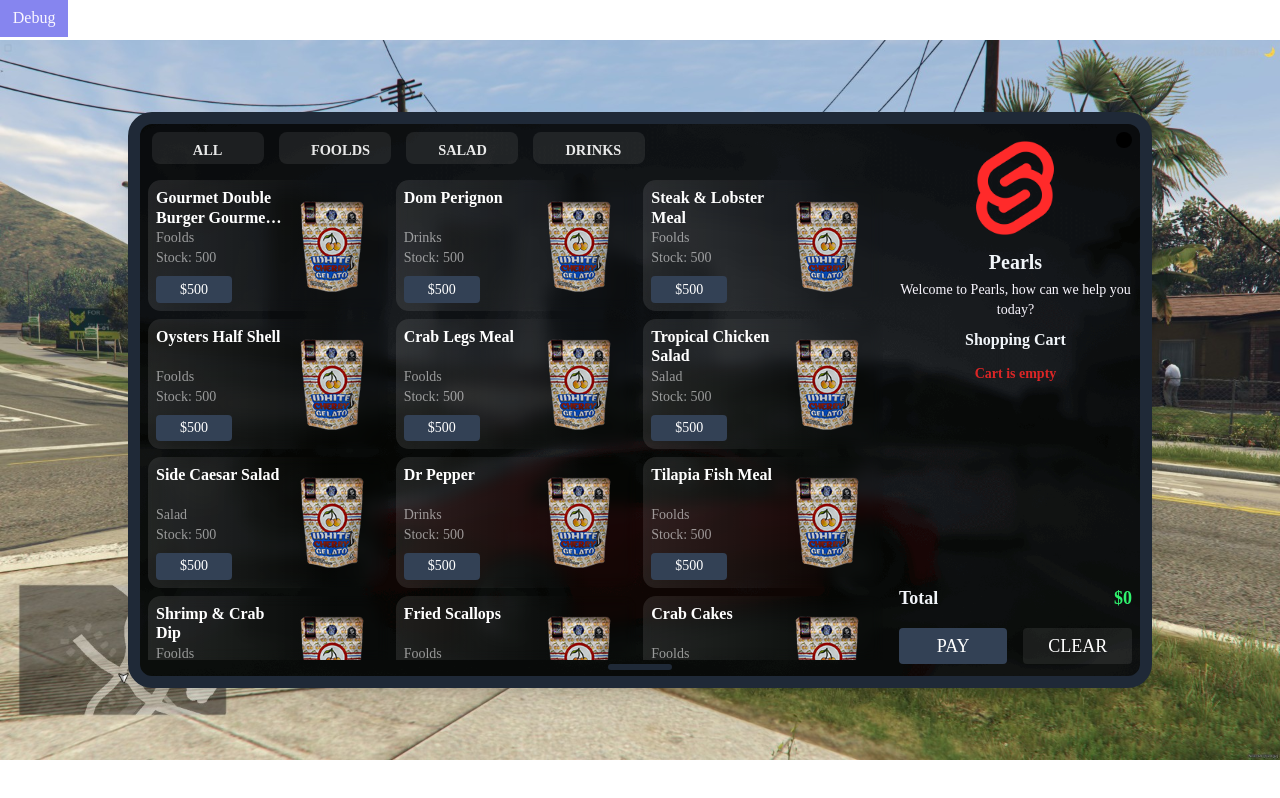
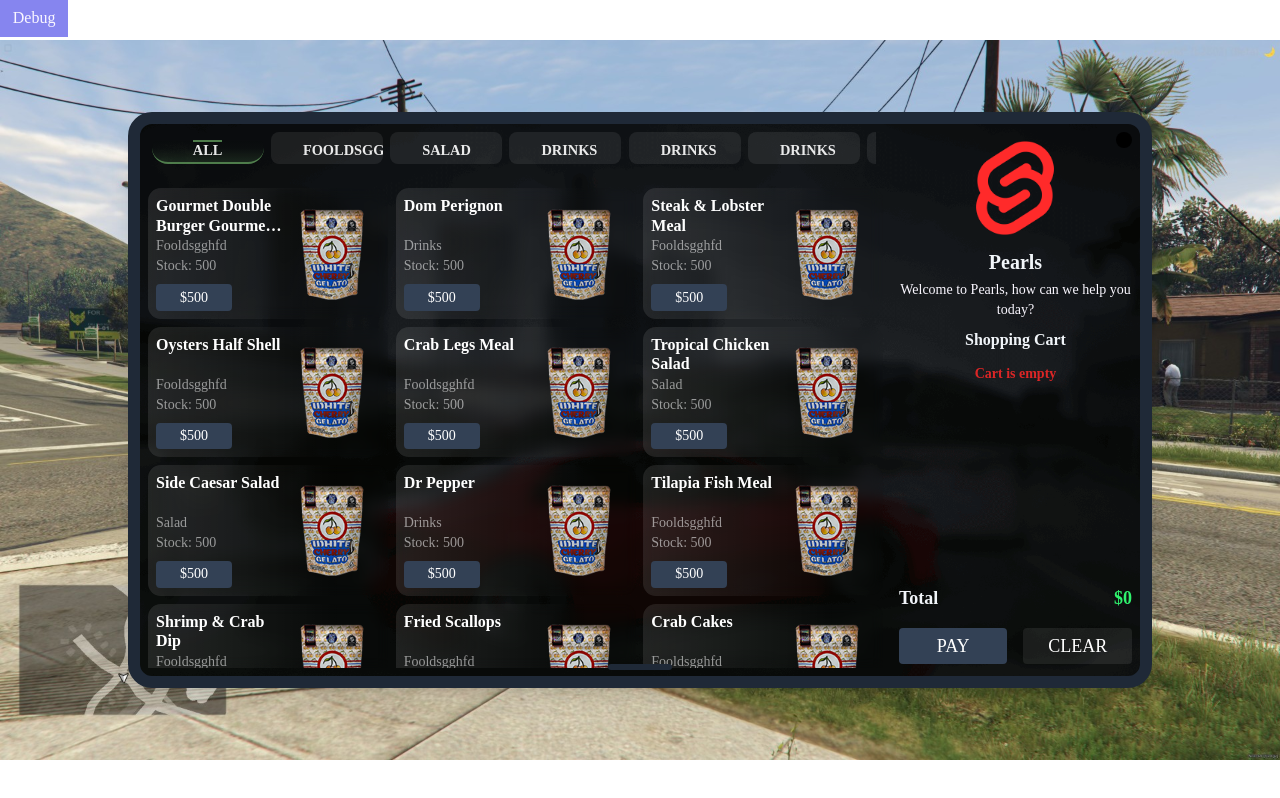
Before and after one commit to abubakarva33/fivem-store, a Svelte app: page / in a window 1280 px wide. Built offline with nearby package versions, Linux system fonts and the light colour scheme; a web font is replaced by a local one.

Commit message:
scroll issue

```diff
--- a/src/components/ShopComponent.svelte
+++ b/src/components/ShopComponent.svelte
@@ -135,7 +135,7 @@
         <div class="flex flex-col">
             <!-- Categories -->
             <div
-                class="category-scrollbar flex gap-2 mb-4"
+                class="category-scrollbar flex mb-4 pb-2"
                 on:wheel={handleWheel}
             >
                 <button
@@ -290,7 +290,18 @@
 
 <style>
     .selected {
-        background-color: #91a8ee;
+        background: linear-gradient(
+            0deg,
+            rgba(116, 185, 110, 0.15) 0%,
+            rgba(116, 185, 110, 0.018) 45.05%,
+            rgba(116, 185, 110, 0) 74.14%
+        ) !important;
+        border-bottom: 1.5px solid rgba(116, 185, 110, 0.65) !important;
+        filter: drop-shadow(0px 0px 73px rgba(116, 185, 110, 0.05)) !important;
+        border-radius: 25px !important;
+    }
+    .selected > span {
+        background: rgba(116, 185, 110, 0.65) !important;
     }
     .cart {
         height: 130px; /* Set a fixed height */
@@ -411,7 +422,8 @@
         background: rgba(255, 255, 255, 0.08);
         border-radius: 5px;
         color: rgba(255, 255, 255, 0.9);
-        display: block;
+        display: flex;
+        justify-content: center;
         text-transform: uppercase;
         font-size: 9px;
         padding: 5px 15px;
--- a/src/utils/dummyData.js
+++ b/src/utils/dummyData.js
@@ -1,8 +1,12 @@
 export let dummyShopData = {
     shopCategory: {
-        0: { name: 'Foolds', icon: 'fa-utensils' },
+        0: { name: 'Fooldsgghfd', icon: 'fa-utensils' },
         1: { name: 'Salad', icon: 'fa-bowl-rice' },
         2: { name: 'Drinks', icon: 'fa-glass-water' },
+        3: { name: 'Drinks', icon: 'fa-glass-water' },
+        4: { name: 'Drinks', icon: 'fa-glass-water' },
+        5: { name: 'Drinksgff', icon: 'fa-glass-water' },
+        6: { name: 'Drinksfghfgh', icon: 'fa-glass-water' },
     },
     shopName: 'Pearls',
     shopImage: './images/pearls.png',
```
